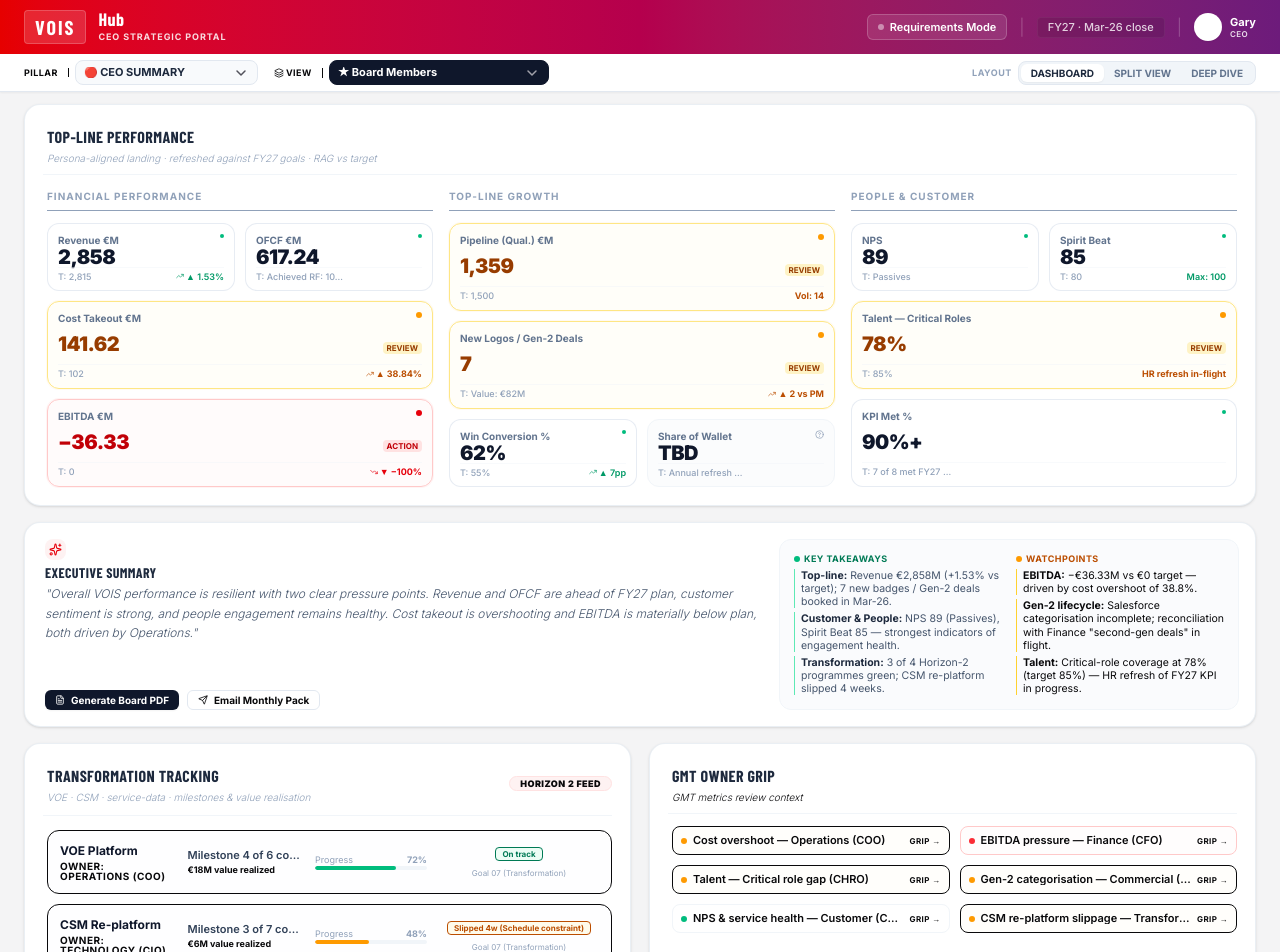
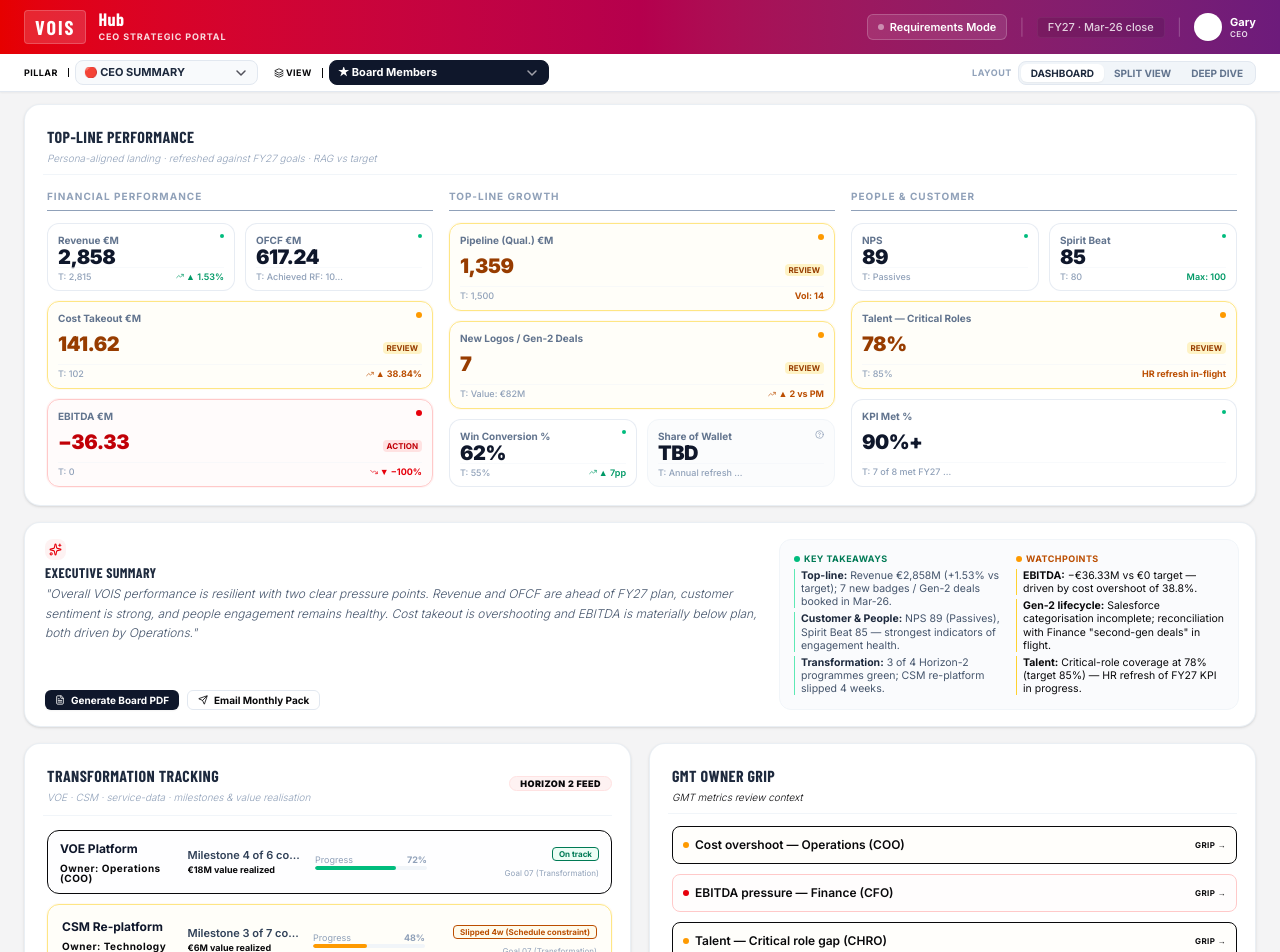
Before and after one commit to vineet-k09/vois_hub, a React (Vite) app in the folder v_hub/: page / in a window 1280 px wide. Shown: the top 952 px of the page. Built offline with nearby package versions, Linux system fonts and the light colour scheme; a web font is replaced by a local one.

Commit message:
fixed whatever

```diff
--- a/v_hub/src/App.tsx
+++ b/v_hub/src/App.tsx
@@ -226,6 +226,9 @@ const App: React.FC = () => {
                     const isRed = item.rag === 'red';
                     const isAmber = item.rag === 'amber';
                     const isGreen = item.rag === 'green';
+                    const isUrgent = isRed || isAmber;
+
+                    const colSpanClass = isUrgent ? 'md:col-span-2' : 'md:col-span-1';
                     const ragColor =
                       isGreen ? "bg-emerald-500" :
                       isAmber ? "bg-amber-500" :
@@ -234,7 +237,7 @@ const App: React.FC = () => {
                     return (
                       <div
                         key={item.name}
-                        className={`group flex justify-between items-center p-2 rounded-lg border border-slate-150 transition-all cursor-pointer leading-none ${
+                        className={`group flex justify-between items-center ${isUrgent ? 'p-2.5' : 'p-2'} rounded-lg border border-slate-150 transition-all cursor-pointer leading-none ${colSpanClass} ${
                           isRed ? 'bg-red-50/20 hover:bg-red-50/40 border-red-200' :
                           isAmber ? 'bg-amber-50/20 hover:bg-amber-50/40 border-amber-250' :
                           'bg-slate-50/10 hover:bg-slate-50 border-slate-100'
@@ -247,8 +250,17 @@ const App: React.FC = () => {
                             requirementId: '8'
                           })
                         }>
-                        <span className="text-[11px] font-semibold text-slate-755 flex items-center gap-1.5 min-w-0">
-                          <span className={`w-1.5 h-1.5 rounded-full shrink-0 ${ragColor}`} />
+                        <span className={`${isUrgent ? 'text-xs' : 'text-[11px]'} font-semibold text-slate-755 flex items-center gap-1.5 min-w-0`}>
+                          <span className="flex items-center shrink-0">
+                            {isRed ? (
+                              <span className="flex h-1.5 w-1.5 relative">
+                                <span className="animate-ping absolute inline-flex h-full w-full rounded-full bg-red-400 opacity-75"></span>
+                                <span className="relative inline-flex rounded-full h-1.5 w-1.5 bg-red-600"></span>
+                              </span>
+                            ) : (
+                              <span className={`w-1.5 h-1.5 rounded-full ${ragColor}`} />
+                            )}
+                          </span>
                           <span className="truncate">{item.name}</span>
                         </span>
                         <span className="text-[8px] font-bold text-red-650 uppercase tracking-wider hover:underline shrink-0 pl-1.5">
@@ -275,7 +287,8 @@ const App: React.FC = () => {
                       userStory={req08Anno.userStory}
                     />
                   )}
-                  {req05Anno && (
+                  {/* DO NOT REMOVE THE BELOW */}
+                  {/* {req05Anno && (
                     <AnnotationCard
                       id="5"
                       title={req05Anno.title}
@@ -286,7 +299,7 @@ const App: React.FC = () => {
                       acceptanceCriteria={req05Anno.acceptanceCriteria}
                       userStory={req05Anno.userStory}
                     />
-                  )}
+                  )} */}
                 </div>
               )}
             </section>
@@ -341,7 +354,7 @@ const App: React.FC = () => {
               onClick={() => setShowAnnotations(!showAnnotations)}
               className={`flex items-center gap-1.5 px-2.5 py-1 rounded-md text-[11px] font-semibold border transition-all cursor-pointer ${
                 showAnnotations
-                  ? "bg-white text-red-655 border-white shadow-sm font-bold"
+                  ? "bg-white text-red-600 border-white shadow-sm font-bold"
                   : "bg-white/10 border-white/20 hover:bg-white/20 text-white"
               }`}>
               <span
--- a/v_hub/src/components/Transformation.tsx
+++ b/v_hub/src/components/Transformation.tsx
@@ -102,39 +102,63 @@ const Transformation: React.FC<TransformationProps> = ({ onDrillDown, showAnnota
         <div className="grid grid-cols-1 gap-2.5 pl-1">
           {req06.roadmap?.map((item: any) => {
             const parsed = getProgramDetails(item.name);
+            const isRed = item.rag === 'red';
+            const isAmber = item.rag === 'amber';
             const isGreen = item.rag === 'green';
-            const barColor = isGreen ? 'bg-emerald-500' : 'bg-amber-500';
+
+            const barColor = isGreen ? 'bg-emerald-500' : isAmber ? 'bg-amber-500' : 'bg-rose-500';
+
+            // Importance scaling based on RAG - showing prominence via footprint
+            const containerSizeClass = isRed ? 'py-4.5 px-4 shadow-xs' : isAmber ? 'py-3.5 px-3.5' : 'py-2.5 px-3';
+            const nameFontClass = isRed ? 'text-sm' : 'text-xs';
+            const ownerFontClass = isRed ? 'text-[11px]' : 'text-[10px]';
+
+            // Theme styling consistent with KPIGrid.tsx
+            let cardStyleClass = '';
+            if (isRed) {
+              cardStyleClass = 'bg-red-50/30 border-red-200 hover:bg-red-50/50 ring-1 ring-red-500/5';
+            } else if (isAmber) {
+              cardStyleClass = 'bg-amber-50/30 border-amber-200 hover:bg-amber-50/50 ring-1 ring-amber-500/5';
+            } else {
+              cardStyleClass = 'bg-slate-50/20 border-slate-150 hover:bg-slate-50 hover:border-slate-200';
+            }
 
             return (
               <div
                 key={item.name}
-                className="group p-3 rounded-xl border border-slate-150 bg-slate-50/20 hover:bg-slate-50 hover:border-slate-200 transition-all cursor-pointer flex flex-col md:flex-row justify-between items-stretch md:items-center gap-3"
+                className={`group rounded-xl border transition-all cursor-pointer flex flex-col md:flex-row justify-between items-stretch md:items-center gap-3 ${cardStyleClass} ${containerSizeClass}`}
                 onClick={() => handleItemClick(item)}
               >
                 {/* Initiative Name & Owner */}
                 <div className="flex-1 min-w-0">
                   <div className="flex items-center gap-1.5">
-                    <h4 className="text-xs font-bold text-slate-900 group-hover:text-red-650 transition-colors text-ellipsis">
+                    {isRed && (
+                      <span className="flex h-1.5 w-1.5 relative shrink-0">
+                        <span className="animate-ping absolute inline-flex h-full w-full rounded-full bg-red-400 opacity-75"></span>
+                        <span className="relative inline-flex rounded-full h-1.5 w-1.5 bg-red-600"></span>
+                      </span>
+                    )}
+                    <h4 className={`${nameFontClass} font-bold text-slate-900 group-hover:text-red-650 transition-colors `}>
                       {item.name}
                     </h4>
                   </div>
-                  <p className="text-[10px] text-slate-405 font-bold tracking-wider uppercase mt-0.5 leading-none text-ellipsis">
+                  <p className={`${ownerFontClass} text-slate-405 font-bold tracking-wider mt-1.5 leading-none `}>
                     Owner: {parsed.owner}
                   </p>
                 </div>
 
                 {/* Milestones & Value */}
                 <div className="flex-1 min-w-0">
-                  <p className="text-[11px] text-slate-700 font-semibold leading-none whitespace-nowrap overflow-hidden text-ellipsis">
+                  <p className="text-[11px] text-slate-700 font-semibold leading-none truncate">
                     {parsed.milestones}
                   </p>
-                  <p className="text-[9px] text-emerald-650 font-bold mt-1 leading-none whitespace-nowrap overflow-hidden text-ellipsis">
+                  <p className="text-[9px] text-emerald-650 font-bold mt-1 leading-none truncate">
                     {parsed.value}
                   </p>
                 </div>
 
                 {/* Progress Bar & Percentage */}
-                <div className="flex-none w-28">
+                <div className="flex-none w-24 md:w-28 min-w-0">
                   <div className="flex justify-between items-baseline text-[9px] text-slate-400 mb-0.5 leading-none">
                     <span>Progress</span>
                     <span className="font-bold text-slate-750">{item.progress}%</span>
@@ -148,11 +172,13 @@ const Transformation: React.FC<TransformationProps> = ({ onDrillDown, showAnnota
                 </div>
 
                 {/* Risks / Status & Alignment */}
-                <div className="flex-none w-40 text-left md:text-right flex flex-row md:flex-col justify-between md:justify-center items-center md::items-end gap-1 leading-none">
+                <div className="flex-none w-32 md:w-40 min-w-0 text-left md:text-right flex flex-row md:flex-col justify-between md:justify-center items-center md:items-end gap-1 leading-none">
                   <span className={`text-[8px] font-bold px-1.5 py-0.5 rounded border ${
                     isGreen
                       ? 'bg-emerald-50 text-emerald-700 border-emerald-150'
-                      : 'bg-amber-50 text-amber-700 border-amber-150'
+                      : isAmber
+                        ? 'bg-amber-50 text-amber-700 border-amber-150'
+                        : 'bg-red-50 text-red-700 border-red-150'
                   } whitespace-nowrap overflow-hidden text-ellipsis`}>
                     {parsed.risk}
                   </span>
```
